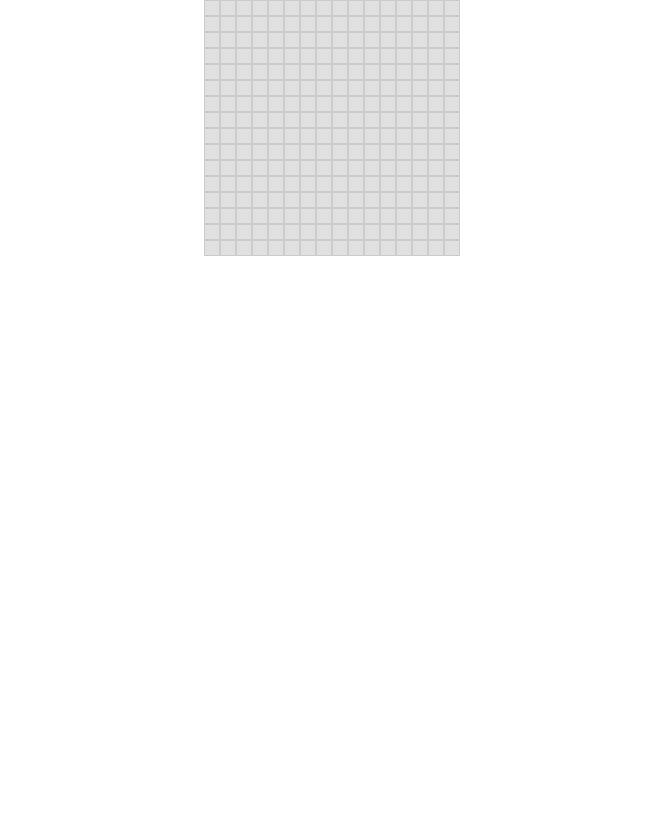
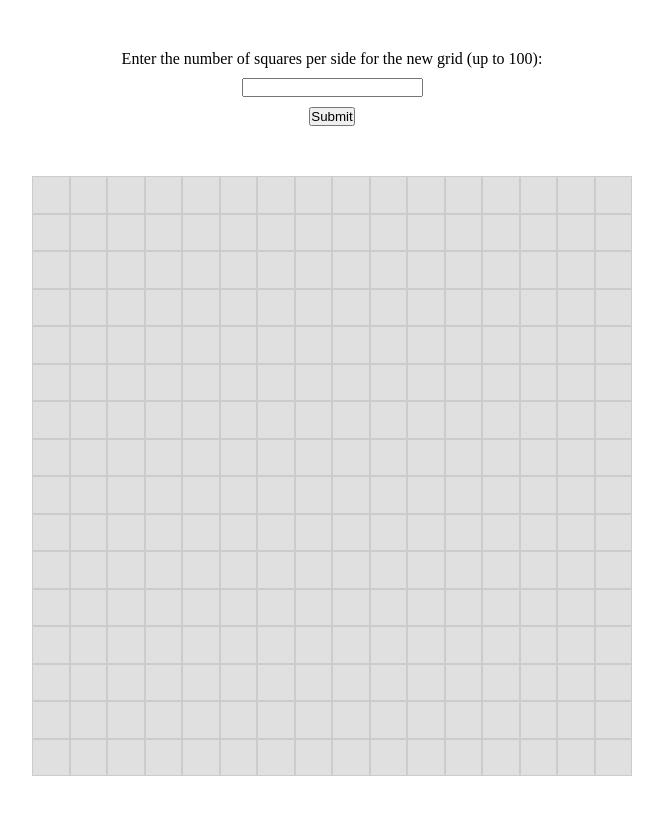
Before and after one commit to iliastzanis/Project-Etch-a-Sketch, a plain HTML site: page index.html in a window 1280 px wide. Shown: the whole page, without its empty margins (308-971 px from the left). Drawn offline with Linux system fonts and the light colour scheme.

Commit message:
Added user interaction in order to change the grid based on user input

```diff
--- a/index.html
+++ b/index.html
@@ -1,5 +1,6 @@
 <!DOCTYPE html>
 <html lang="en">
+
 <head>
     <meta charset="UTF-8">
     <meta name="viewport" content="width=device-width, initial-scale=1.0">
@@ -7,9 +8,15 @@
     <link rel="stylesheet" href="style.css">
     <script src="script.js" defer></script>
 </head>
+
 <body>
+    <label for="user-input">Enter the number of squares per side for the new grid (up to 100): </label>
+    <input type="text" id="user-input">
+    <button id="submit-btn">Submit</button>
+    <p id="output"></p>
     <div id="container" class="container">
 
     </div>
 </body>
+
 </html>
--- a/script.js
+++ b/script.js
@@ -1,15 +1,46 @@
 const container = document.getElementById("container");
-const rows = 16;
-const columns = 16;
+const userInput = document.getElementById("user-input");
+const submitBtn = document.getElementById("submit-btn");
+const output = document.getElementById("output");
+let gridSize = 16;
 
-function makeGrid(rows, columns) {
-    for (let i = 0; i < rows; i++) {
-        for (let j = 0; j < columns; j++) {
-            const gridItem = document.createElement("div");
-            gridItem.classList.add("grid-item");
-            container.appendChild(gridItem);
+submitBtn.addEventListener('click', function () {
+    const input = userInput.value.trim(); // Trim user input
+    const checkUserInput = Math.floor(input); // make it Int
+    // Check if the input is empty, bigger than 100 or less that 1 and NaN
+    if (checkUserInput === "") {
+        output.textContent = "The input is empty. Please enter a number.";
+    } else if (isNaN(checkUserInput)) {
+        // Check if the input is not a valid number
+        output.textContent = "Please enter a valid number.";
+    } else if (Number(checkUserInput) > 100 || Number(checkUserInput) <= 0) {
+        output.textContent = "Please enter a number between 1 and 100.";
+    } else {
+        // If valid, display the number
+        output.textContent = `You entered: ${Number(checkUserInput)}`;
+        gridSize = checkUserInput;
+        // Clear the previous grid
+        while (container.firstChild) {
+            container.removeChild(container.firstChild);
         }
+        // Generate the new grid
+        makeGrid(gridSize);
+    }
+});
+
+//function that makes the grid and calculates it to fit on a 400x400 container
+function makeGrid(gridSize) {
+    const gridItemSize = 600 / gridSize;
+    for (let i = 0; i < gridSize * gridSize; i++) {
+
+        const gridItem = document.createElement("div");
+        gridItem.classList.add("grid-item");
+        gridItem.style.width = `${gridItemSize}px`;
+        gridItem.style.height = `${gridItemSize}px`;
+        container.appendChild(gridItem);
+
     }
 }
 
-makeGrid(rows, columns);
+//initial call of function with gridsize 16x16
+makeGrid(gridSize);
--- a/style.css
+++ b/style.css
@@ -1,27 +1,41 @@
 *,
 *::before,
 *::after {
-  margin: 0;
-  padding: 0;
-  box-sizing: border-box;
+    margin: 0;
+    padding: 0;
+    box-sizing: border-box;
 }
 
 body {
-    display: flex; /* Use flexbox on body */
-    justify-content: center; /* Center horizontally */
-    align-items: center; /* Center vertically */
+    display: flex;
+    flex-direction: column;
+    gap: 10px;
+    justify-content: center;
+    align-items: center;
+    margin: 50px;
 }
 
-.container{
+button {
+    margin-bottom: 30px;
+}
+
+.container {
     display: flex;
     flex-wrap: wrap;
-    width: 256px;
-    height: 256px;
+    width: 600px;
+    height: 600px;
+
 }
 
 .grid-item {
     width: 16px;
     height: 16px;
-    background-color: #e0e0e0; /* Light grey background */
+    background-color: #e0e0e0;
+    /* Light grey background */
     border: 1px solid #ccc;
 }
+
+.grid-item:hover {
+    background-color: black;
+
+}
```
